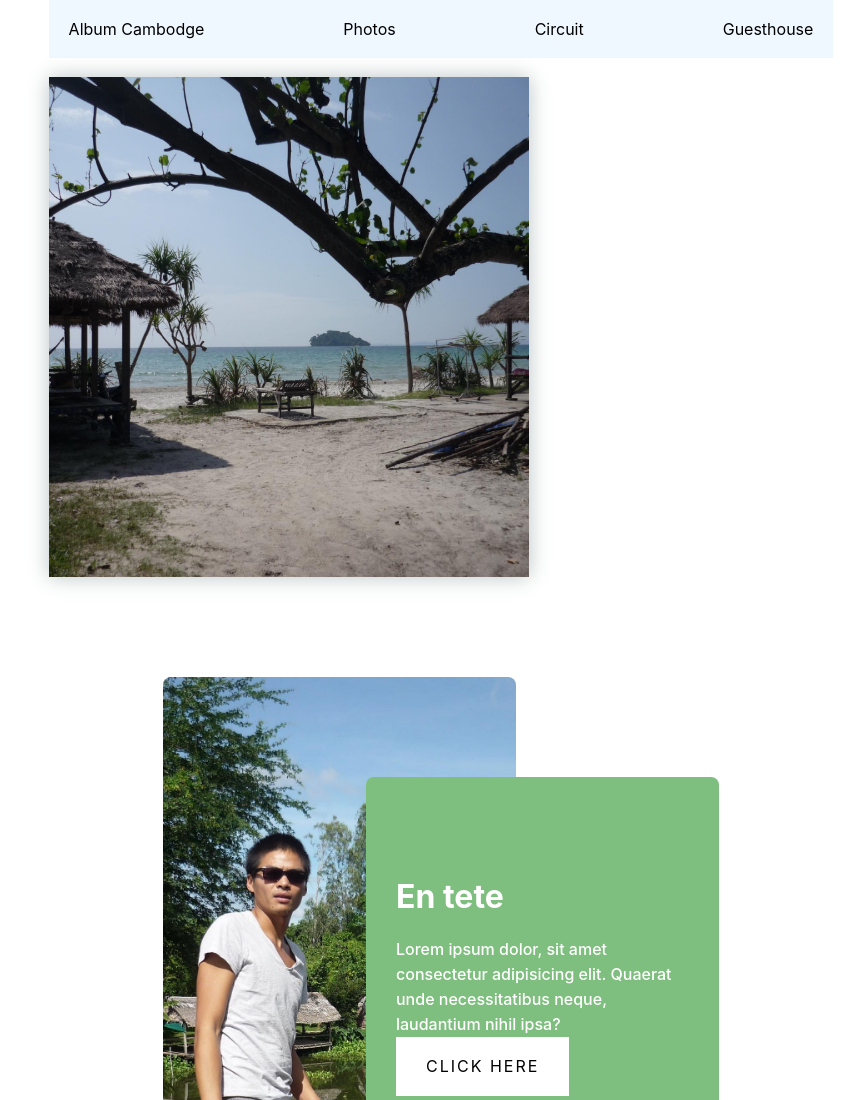
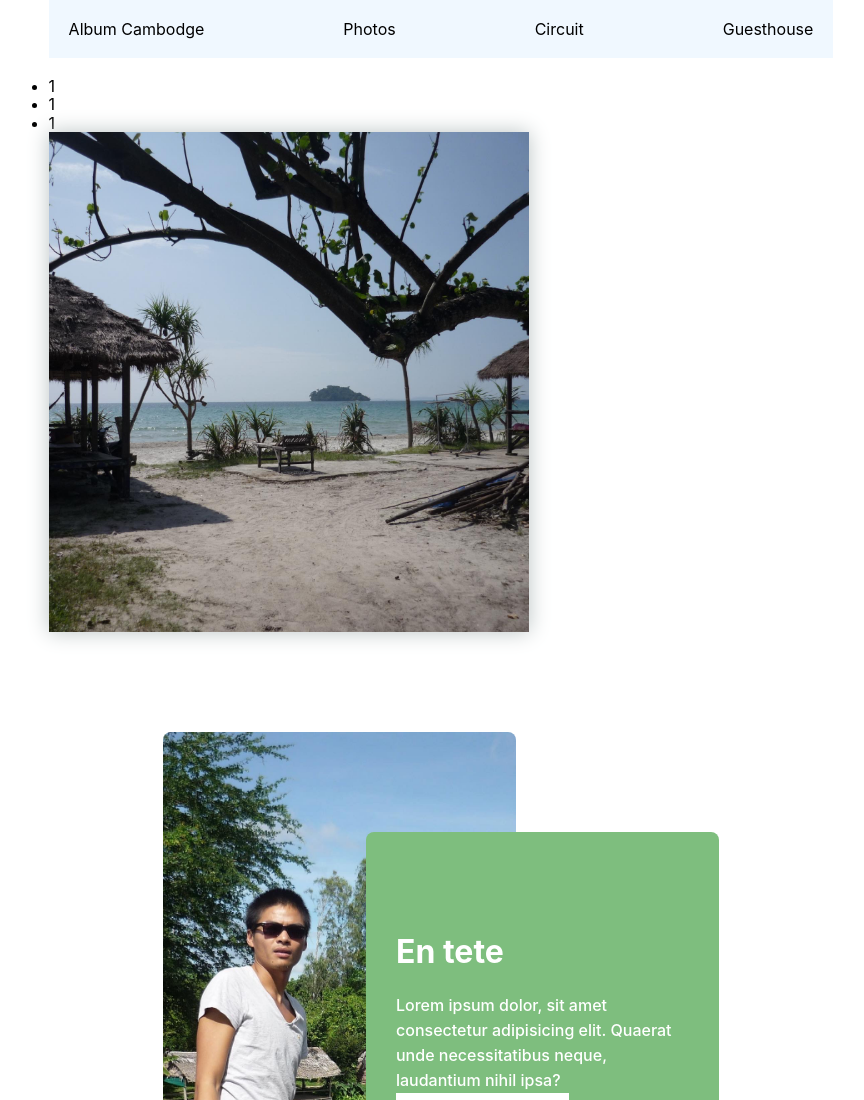
Before and after one commit to Terrysuon/test-overlapping, a plain HTML site: page test overlapping/index.html in a window 1280 px wide. Shown: the top 1100 px of the page, without its empty margins (199-1063 px from the left). Drawn offline with nearby package versions, Linux system fonts and the light colour scheme.

Commit message:
rajout ul

```diff
--- a/test overlapping/index.html
+++ b/test overlapping/index.html
@@ -7,6 +7,7 @@
     <title>Album Cambodge</title>
     <link rel="stylesheet" href="https://cdnjs.cloudflare.com/ajax/libs/normalize/5.0.0/normalize.min.css">
     <link rel="stylesheet" href="./css/mobile.css">
+    <!-- <meta http-equiv="refresh" content="1"> -->
 </head>
 <body>
     <header>
@@ -20,6 +21,13 @@
     </nav>
     </header>
     <br>
+    <ul>
+        <li>1</li>
+        <li>1</li>
+        <li>1</li>
+
+
+    </ul>
     <picture class="wrap" style="--image: url(https://webdevtrick.com/wp-content/uploads/wire.jpg)">
         <img src="./photos/20210502_170024341_iOS.jpg" alt="">
         <span class="border"></span>
```
